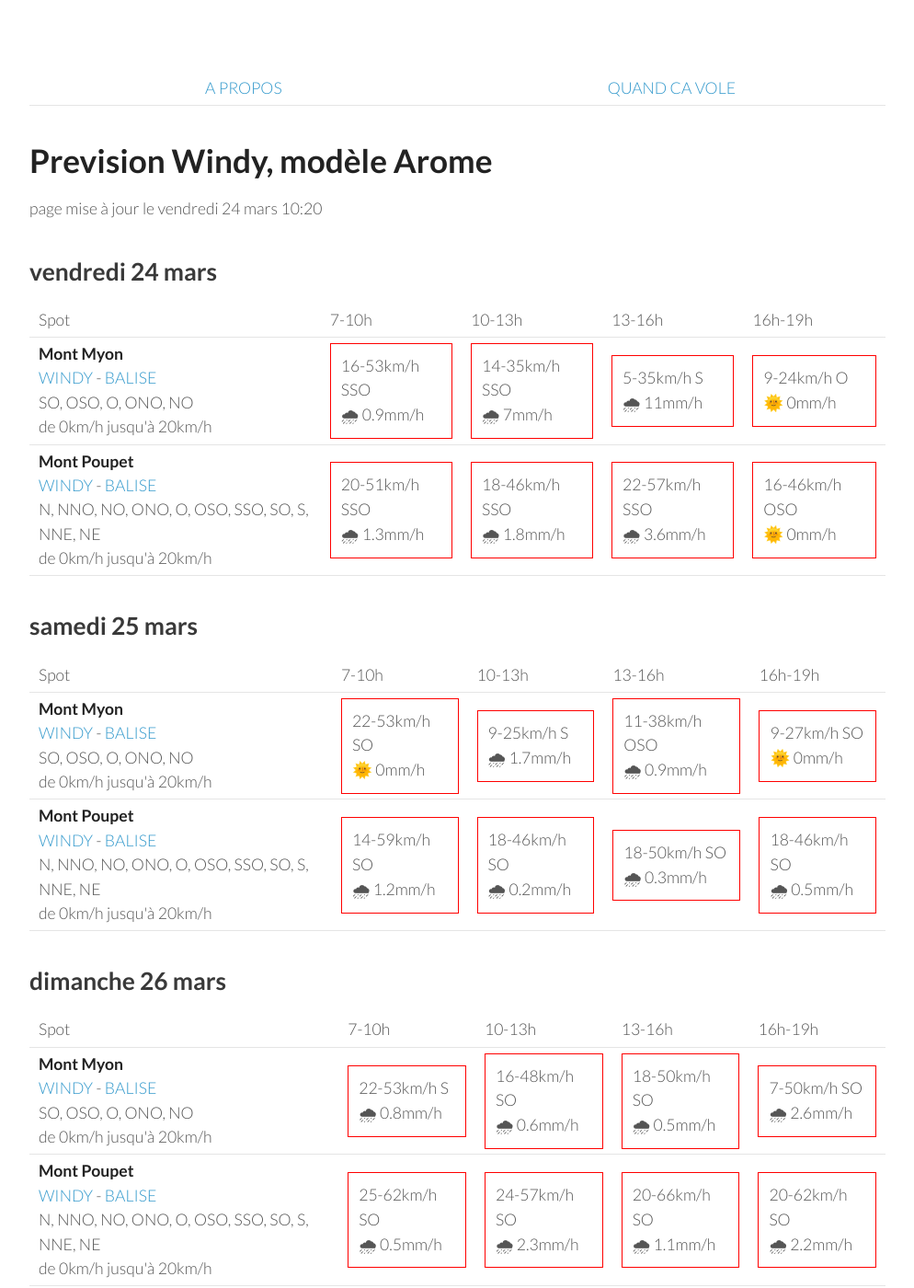
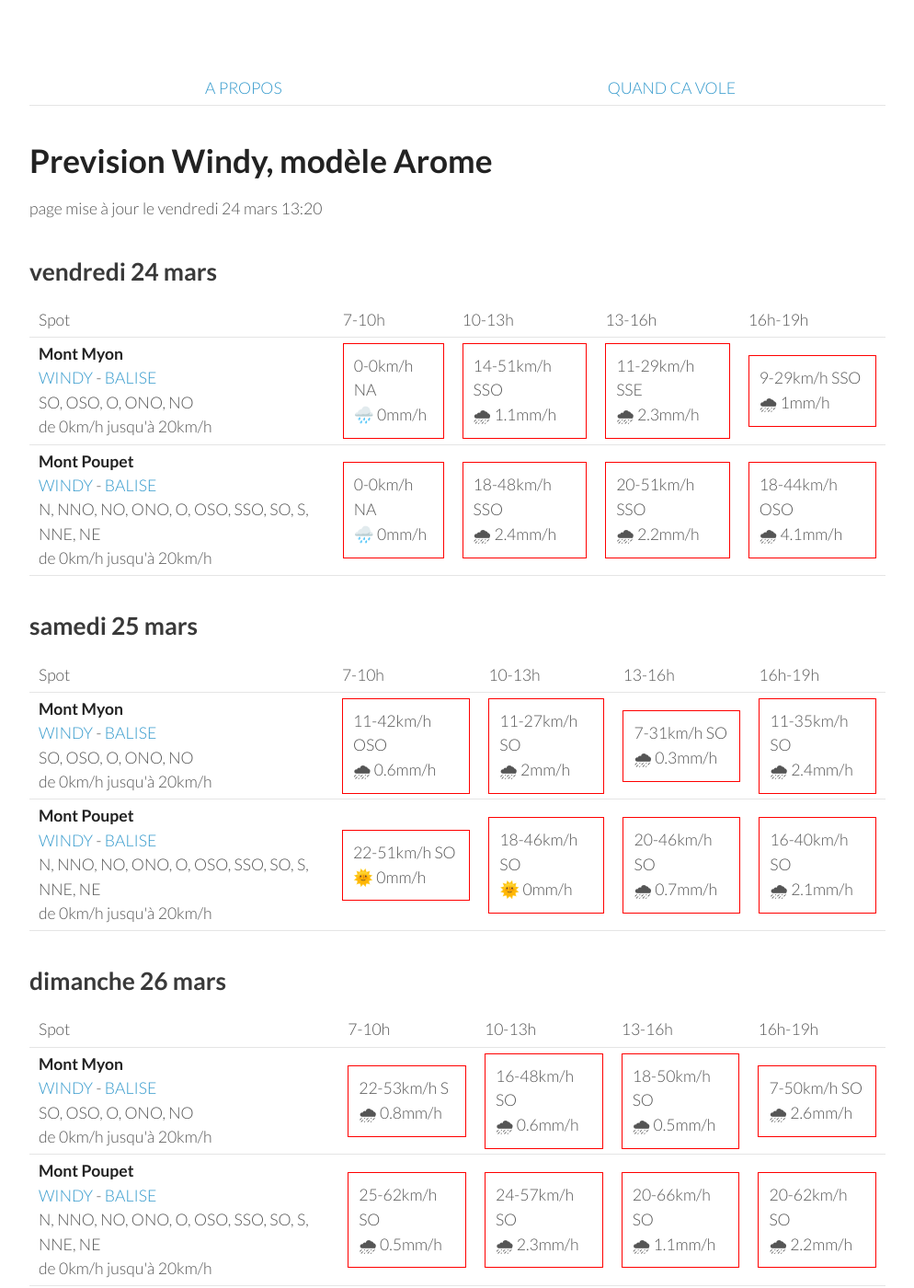
Before and after one commit to parapente-dans-le-nord/parapente-dans-le-nord.github.io, a Jekyll site: the page built from jura.markdown, in a window 1280 px wide and 1400 px high. Shown: the whole window at 92% size, without its empty margins (26-1020 px from the left). Built offline with Jekyll 4.4.1, drawn with Linux system fonts in a browser that asks for light colours.

Commit message:
update index.markdown

```diff
--- a/jura.markdown
+++ b/jura.markdown
@@ -7,7 +7,7 @@ title:  "Tous les spots"
 {: .links}
 
 # Prevision Windy, modèle Arome
-page mise à jour le vendredi 24 mars 10:20
+page mise à jour le vendredi 24 mars 13:20
 
 ## vendredi 24 mars
 
@@ -24,21 +24,19 @@ page mise à jour le vendredi 24 mars 10:20
 <tr>
         <td><strong>Mont Myon</strong><br><a href="https://windy.com/46.331/5.397?45.898,5.394,8,m:eWoagj8">WINDY</a> - <span class=""><a href="http://www.balisemeteo.com/balise.php?idBalise=70">BALISE</a> </span><br> <span class="vent-favorable">SO, OSO, O, ONO, NO</span><br><span class="force-vent">de 0km/h jusqu'à 20km/h</span> </td>
 
-            <td><div class="not-flyable"><p>16-53km/h SSO</p><p>🌧 0.9mm/h</p></div></td>
-            <td><div class="not-flyable"><p>14-35km/h SSO</p><p>🌧 7mm/h</p></div></td>
-            <td><div class="not-flyable"><p>5-35km/h S</p><p>🌧 11mm/h</p></div></td>
-            <td><div class="not-flyable"><p>9-24km/h O</p><p>🌞 0mm/h</p></div></td>
-
+            <td><div class="not-flyable"><p>0-0km/h NA</p><p>🌧️ 0mm/h</p></div></td>
+            <td><div class="not-flyable"><p>14-51km/h SSO</p><p>🌧 1.1mm/h</p></div></td>
+            <td><div class="not-flyable"><p>11-29km/h SSE</p><p>🌧 2.3mm/h</p></div></td>
+            <td><div class="not-flyable"><p>9-29km/h SSO</p><p>🌧 1mm/h</p></div></td>
 
     </tr>
 <tr>
         <td><strong>Mont Poupet</strong><br><a href="https://windy.com/46.970/5.876?46.541,5.876,8">WINDY</a> - <span class=""><a href="http://www.balisemeteo.com/balise.php?idBalise=92">BALISE</a> </span><br> <span class="vent-favorable">N, NNO, NO, ONO, O, OSO, SSO, SO, S, NNE, NE</span><br><span class="force-vent">de 0km/h jusqu'à 20km/h</span> </td>
 
-            <td><div class="not-flyable"><p>20-51km/h SSO</p><p>🌧 1.3mm/h</p></div></td>
-            <td><div class="not-flyable"><p>18-46km/h SSO</p><p>🌧 1.8mm/h</p></div></td>
-            <td><div class="not-flyable"><p>22-57km/h SSO</p><p>🌧 3.6mm/h</p></div></td>
-            <td><div class="not-flyable"><p>16-46km/h OSO</p><p>🌞 0mm/h</p></div></td>
-
+            <td><div class="not-flyable"><p>0-0km/h NA</p><p>🌧️ 0mm/h</p></div></td>
+            <td><div class="not-flyable"><p>18-48km/h SSO</p><p>🌧 2.4mm/h</p></div></td>
+            <td><div class="not-flyable"><p>20-51km/h SSO</p><p>🌧 2.2mm/h</p></div></td>
+            <td><div class="not-flyable"><p>18-44km/h OSO</p><p>🌧 4.1mm/h</p></div></td>
 
     </tr>
 
@@ -60,20 +58,20 @@ page mise à jour le vendredi 24 mars 10:20
 <tr>
         <td><strong>Mont Myon</strong><br><a href="https://windy.com/46.331/5.397?45.898,5.394,8,m:eWoagj8">WINDY</a> - <span class=""><a href="http://www.balisemeteo.com/balise.php?idBalise=70">BALISE</a> </span><br> <span class="vent-favorable">SO, OSO, O, ONO, NO</span><br><span class="force-vent">de 0km/h jusqu'à 20km/h</span> </td>
 
-            <td><div class="not-flyable"><p>22-53km/h SO</p><p>🌞 0mm/h</p></div></td>
-            <td><div class="not-flyable"><p>9-25km/h S</p><p>🌧 1.7mm/h</p></div></td>
-            <td><div class="not-flyable"><p>11-38km/h OSO</p><p>🌧 0.9mm/h</p></div></td>
-            <td><div class="not-flyable"><p>9-27km/h SO</p><p>🌞 0mm/h</p></div></td>
+            <td><div class="not-flyable"><p>11-42km/h OSO</p><p>🌧 0.6mm/h</p></div></td>
+            <td><div class="not-flyable"><p>11-27km/h SO</p><p>🌧 2mm/h</p></div></td>
+            <td><div class="not-flyable"><p>7-31km/h SO</p><p>🌧 0.3mm/h</p></div></td>
+            <td><div class="not-flyable"><p>11-35km/h SO</p><p>🌧 2.4mm/h</p></div></td>
 
 
     </tr>
 <tr>
         <td><strong>Mont Poupet</strong><br><a href="https://windy.com/46.970/5.876?46.541,5.876,8">WINDY</a> - <span class=""><a href="http://www.balisemeteo.com/balise.php?idBalise=92">BALISE</a> </span><br> <span class="vent-favorable">N, NNO, NO, ONO, O, OSO, SSO, SO, S, NNE, NE</span><br><span class="force-vent">de 0km/h jusqu'à 20km/h</span> </td>
 
-            <td><div class="not-flyable"><p>14-59km/h SO</p><p>🌧 1.2mm/h</p></div></td>
-            <td><div class="not-flyable"><p>18-46km/h SO</p><p>🌧 0.2mm/h</p></div></td>
-            <td><div class="not-flyable"><p>18-50km/h SO</p><p>🌧 0.3mm/h</p></div></td>
-            <td><div class="not-flyable"><p>18-46km/h SO</p><p>🌧 0.5mm/h</p></div></td>
+            <td><div class="not-flyable"><p>22-51km/h SO</p><p>🌞 0mm/h</p></div></td>
+            <td><div class="not-flyable"><p>18-46km/h SO</p><p>🌞 0mm/h</p></div></td>
+            <td><div class="not-flyable"><p>20-46km/h SO</p><p>🌧 0.7mm/h</p></div></td>
+            <td><div class="not-flyable"><p>16-40km/h SO</p><p>🌧 2.1mm/h</p></div></td>
 
 
     </tr>
```
